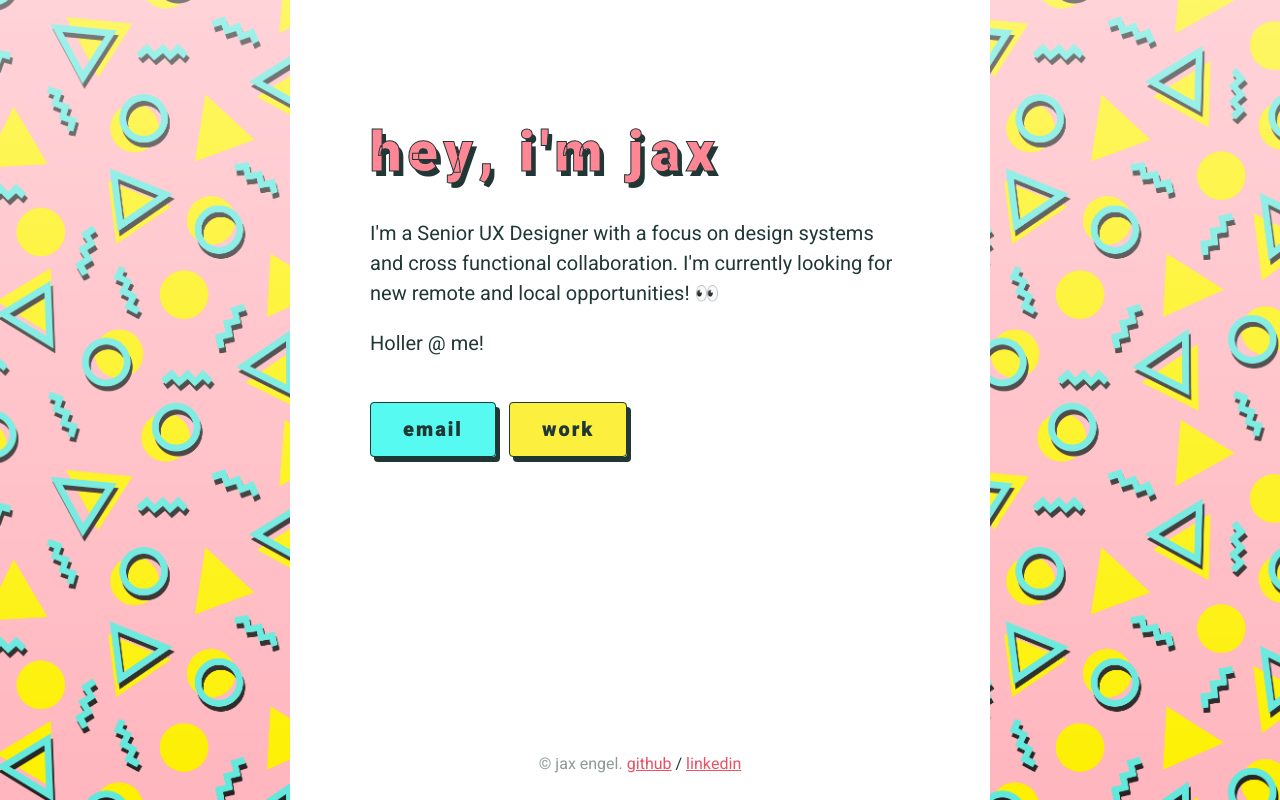
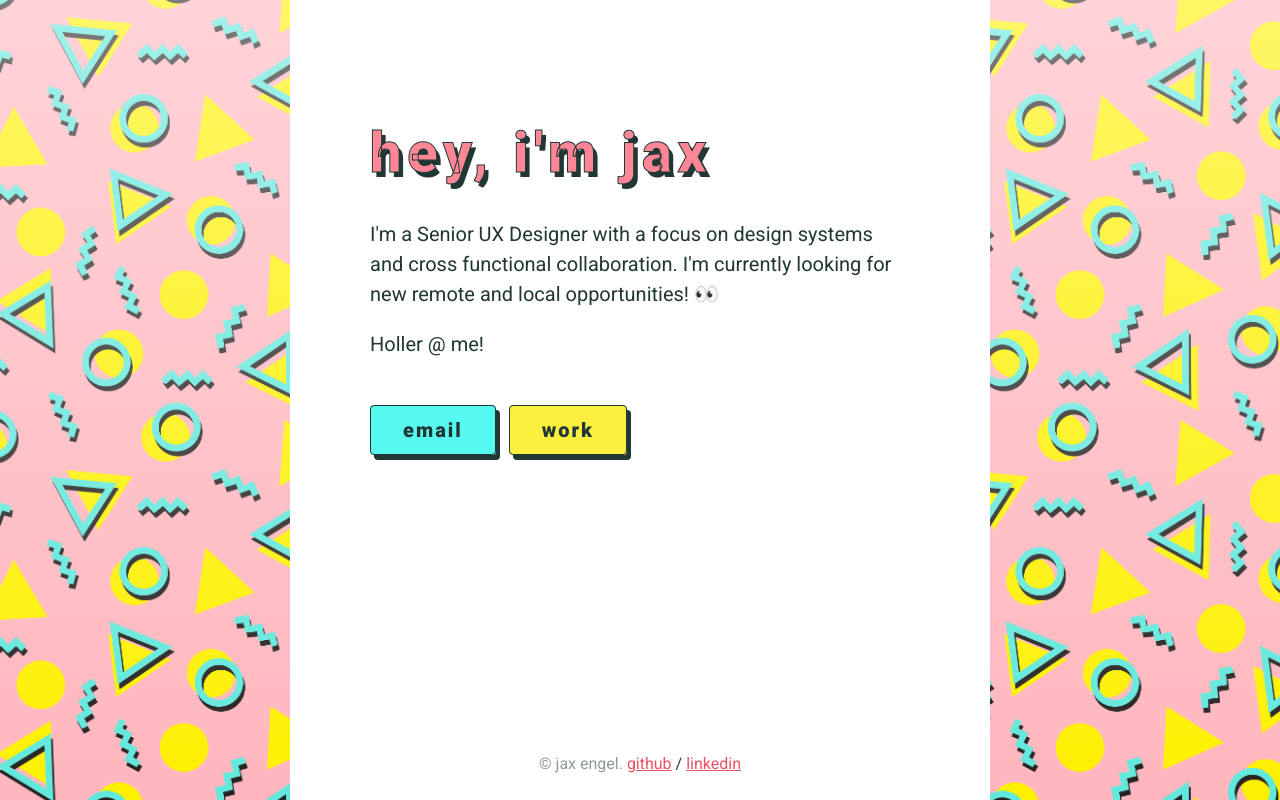
Before and after one commit to jaxatto/jax-portfolio, a website: page index.html in a window 1280 px wide. Drawn offline with Linux system fonts and the light colour scheme.

Commit message:
swap type to fix stroke issue, switch files back to yarn because repo was already using npm

```diff
--- a/content/scss/src/base/_typography.scss
+++ b/content/scss/src/base/_typography.scss
@@ -1,8 +1,8 @@
 @use '../abstracts/' as *;
 
-@import url('https://fonts.googleapis.com/css?family=Heebo:400,700,900&display=swap');
+@import url('https://fonts.googleapis.com/css?family=Roboto:400,700,900&display=swap');
 
-$font-stack: 'Heebo', 'Open Sans', Helvetica, sans-serif;
+$font-stack: 'Roboto', 'Open Sans', Helvetica, sans-serif;
 
 html, body {
     color: get('color.dark');
--- a/humans.txt
+++ b/humans.txt
@@ -14,7 +14,7 @@ Location: Austin, TX
 Last update: 2020/10/20
 Standards: HTML5, CSS3
 Components: N/A
-Other Technologies: Sass, yarn, git
+Other Technologies: Sass, npm, git
 Packages: simple-hot-reload-server
 Software: VS Code, Terminal, Figma
 
--- a/package.json
+++ b/package.json
@@ -1,7 +1,7 @@
 {
     "name": "jax-portfolio",
     "version": "1.0.0",
-    "description": "she do a build",
+    "description": "Jax Engel's UX Design Portfolio",
     "author": "Jax Engel",
     "license": "MIT",
     "main": "index.html",
@@ -20,6 +20,8 @@
         "browser-sync": "^2.26.7",
         "npm-run-all": "^4.1.5",
         "onchange": "^6.1.0",
+        "postcss": "^8.1.2",
+        "postcss-cli": "^8.1.0",
         "sass": "^1.25.0"
     }
 }
```
Also changed, not shown: content/css/style.css, 2 other files.
